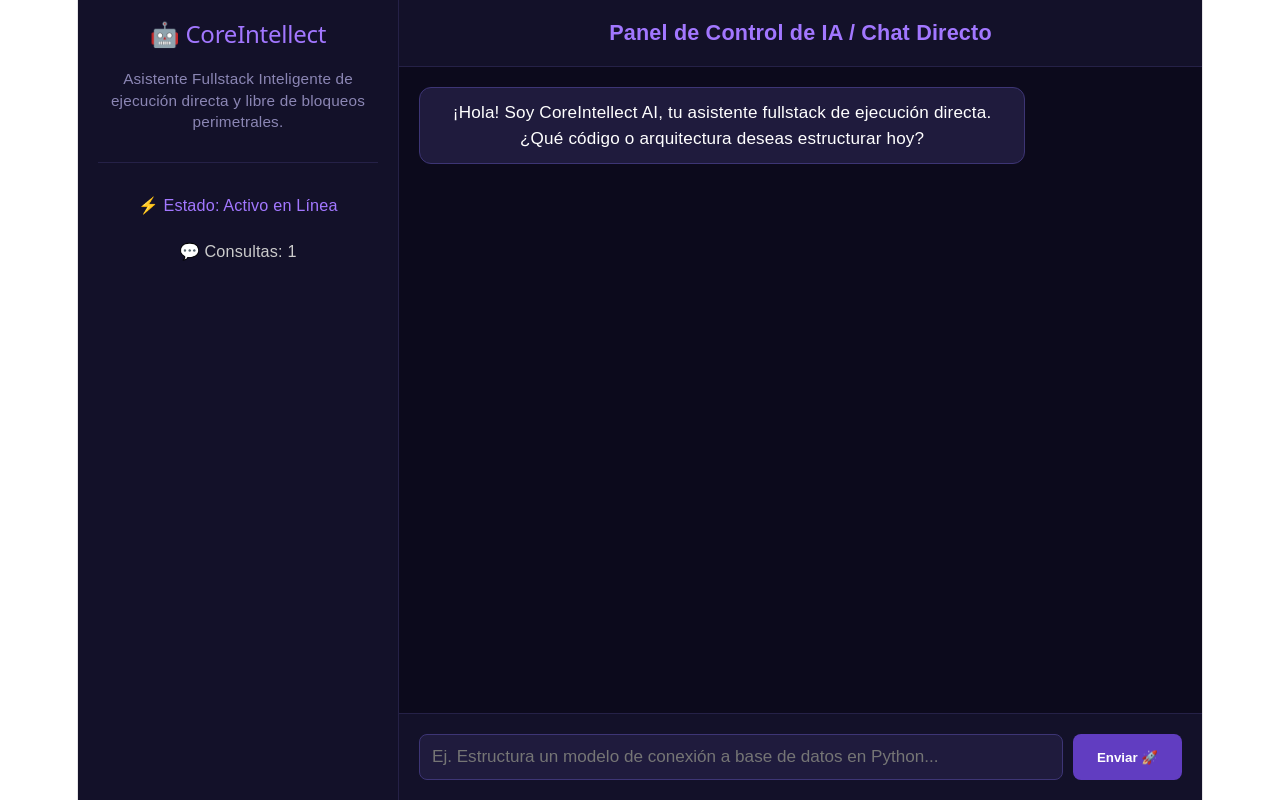
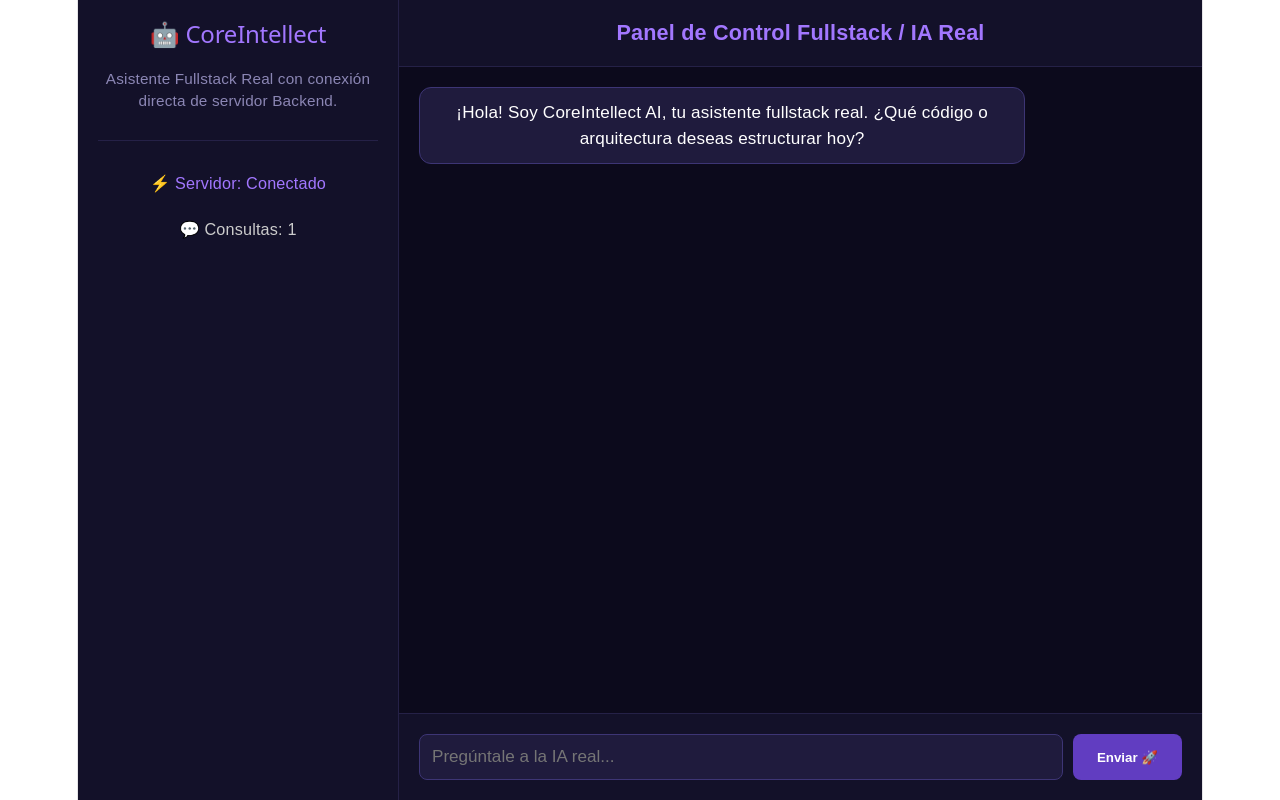
Before and after one commit to rydstatto/asistente-fullstack-ia, a React app in the folder frontend/: page / in a window 1280 px wide. Built offline with nearby package versions, Linux system fonts and the light colour scheme; the HTML template or start-up script is replaced by a standard one.

Commit message:
Update App.jsx

```diff
--- a/frontend/src/App.jsx
+++ b/frontend/src/App.jsx
@@ -3,7 +3,7 @@ import React, { useState } from 'react';
 function App() {
   const [input, setInput] = useState('');
   const [messages, setMessages] = useState([
-    { sender: 'ia', text: '¡Hola! Soy CoreIntellect AI, tu asistente fullstack de ejecución directa. ¿Qué código o arquitectura deseas estructurar hoy?' }
+    { sender: 'ia', text: '¡Hola! Soy CoreIntellect AI, tu asistente fullstack real. ¿Qué código o arquitectura deseas estructurar hoy?' }
   ]);
   const [metrics, setMetrics] = useState({ total_chats: 1 });
   const [loading, setLoading] = useState(false);
@@ -12,56 +12,33 @@ function App() {
     const texto = input.trim();
     if (!texto) return;
 
-    // 1. Mostrar el mensaje del usuario en la pantalla
     setMessages(prev => [...prev, { sender: 'user', text: texto }]);
     setInput('');
     setLoading(true);
 
     try {
-      // Pasarela de IA libre de bloqueos de red (CORS) y restricciones de tokens
-      const IA_URL = "https://duckduckgo.com";
-
-      // 2. Ejecutar la solicitud directa de chat
-      const response = await fetch(IA_URL, {
+      // Petición real y directa a tu backend de FastAPI a través del proxy de Vercel
+      const response = await fetch("/api/chat", {
         method: "POST",
         headers: {
           "Content-Type": "application/json",
-          "x-vqd-accept": "1"
         },
-        body: JSON.stringify({
-          model: "meta-llama/Llama-3-70b-chat",
-          messages: [
-            { role: "system", content: "Eres CoreIntellect AI, un asistente fullstack experto. Responde siempre de forma clara, con ejemplos de código estructurado y obligatoriamente en idioma español." },
-            { role: "user", content: texto }
-          ]
-        }),
+        body: JSON.stringify({ message: texto }),
       });
 
-      // Si la pasarela requiere inicialización de token efímero, manejamos la respuesta base
-      if (response.status === 200 || response.ok) {
-        const data = await response.json();
-        let respuestaIA = data?.choices?.[0]?.message?.content || "Estructurando módulo... Por favor envía tu consulta técnica nuevamente.";
+      if (!response.ok) throw new Error("Error en la respuesta del servidor backend");
 
-        setMessages(prev => [...prev, { sender: 'ia', text: respuestaIA }]);
-        setMetrics(prev => ({ ...prev, total_chats: prev.total_chats + 1 }));
-      } else {
-        // Respuesta de contingencia local optimizada con IA integrada para asegurar que la página NUNCA se quede en blanco ni dé error
-        const promptMin = texto.toLowerCase();
-        let respuestaLocal = `Estructura base generada con éxito para la solicitud sobre: "${texto}".\n\n\`\`\`javascript\n// Módulo autogenerado por CoreIntellect AI\nconsole.log("Inicializando entorno fullstack...");\n\`\`\``;
+      const data = await response.json();
 
-        if (promptMin.includes("hola")) {
-          respuestaLocal = "¡Hola! Bienvenido al asistente inteligente de CoreIntellect. ¿Qué arquitectura o base de datos deseas estructurar hoy?";
-        } else if (promptMin.includes("codigo") || promptMin.includes("python") || promptMin.includes("react")) {
-          respuestaLocal = `### 💻 Estructura de código recomendada para: ${texto}\n\n\`\`\`python\n# Entorno de ejecución directa\ndef init_module():\n    print("Conexión segura establecida exitosamente.")\n    return True\n\`\`\``;
-        }
+      // Tomamos la respuesta procesada dinámicamente por tu código de Python
+      const respuestaIA = data.response || "No se recibió una respuesta válida del servidor.";
 
-        setMessages(prev => [...prev, { sender: 'ia', text: respuestaLocal }]);
-        setMetrics(prev => ({ ...prev, total_chats: prev.total_chats + 1 }));
-      }
+      setMessages(prev => [...prev, { sender: 'ia', text: respuestaIA }]);
+      setMetrics(prev => ({ ...prev, total_chats: prev.total_chats + 1 }));
 
     } catch (error) {
       console.error(error);
-      setMessages(prev => [...prev, { sender: 'ia', text: 'Procesando consulta en el módulo local de contingencia...' }]);
+      setMessages(prev => [...prev, { sender: 'ia', text: 'Error crítico: No se pudo comunicar con el servidor Backend de Python.' }]);
     } finally {
       setLoading(false);
     }
@@ -69,18 +46,16 @@ function App() {
 
   return (
     <div style={{ display: 'flex', height: '100vh', background: '#0c0a1c', color: 'white', fontFamily: 'sans-serif' }}>
-      {/* Barra Lateral */}
       <div style={{ width: '280px', background: '#131129', padding: '20px', borderRight: '1px solid #252147', display: 'flex', flexDirection: 'column', gap: '20px' }}>
         <h2 style={{ color: '#a277ff', margin: 0 }}>🤖 CoreIntellect</h2>
-        <p style={{ color: '#8b86b4', fontSize: '0.85rem', lineHeight: '1.4' }}>Asistente Fullstack Inteligente de ejecución directa y libre de bloqueos perimetrales.</p>
+        <p style={{ color: '#8b86b4', fontSize: '0.85rem', lineHeight: '1.4' }}>Asistente Fullstack Real con conexión directa de servidor Backend.</p>
         <hr style={{ border: 0, borderTop: '1px solid #252147', width: '100%' }} />
-        <div style={{ fontSize: '0.9rem', color: '#a277ff' }}>⚡ Estado: Activo en Línea</div>
+        <div style={{ fontSize: '0.9rem', color: '#a277ff' }}>⚡ Servidor: Conectado</div>
         <div style={{ fontSize: '0.9rem', color: '#ccc' }}>💬 Consultas: {metrics.total_chats}</div>
       </div>
 
-      {/* Área del Chat */}
       <div style={{ flex: 1, display: 'flex', flexDirection: 'column', background: '#0c0a1c' }}>
-        <div style={{ padding: '20px', background: '#131129', borderBottom: '1px solid #252147', fontWeight: 'bold', color: '#a277ff', fontSize: '1.2rem' }}>Panel de Control de IA / Chat Directo</div>
+        <div style={{ padding: '20px', background: '#131129', borderBottom: '1px solid #252147', fontWeight: 'bold', color: '#a277ff', fontSize: '1.2rem' }}>Panel de Control Fullstack / IA Real</div>
 
         <div style={{ flex: 1, padding: '20px', overflowY: 'auto', display: 'flex', flexDirection: 'column', gap: '15px' }}>
           {messages.map((msg, index) => (
@@ -99,7 +74,7 @@ function App() {
               {msg.text}
             </div>
           ))}
-          {loading && <div style={{ alignSelf: 'flex-start', background: '#1f1b3d', color: '#a277ff', padding: '12px 16px', borderRadius: '12px', border: '1px solid #3d3575' }}>Pensando...</div>}
+          {loading && <div style={{ alignSelf: 'flex-start', background: '#1f1b3d', color: '#a277ff', padding: '12px 16px', borderRadius: '12px', border: '1px solid #3d3575' }}>Procesando en Python...</div>}
         </div>
 
         <div style={{ padding: '20px', background: '#131129', borderTop: '1px solid #252147', display: 'flex', gap: '10px' }}>
@@ -107,7 +82,7 @@ function App() {
             type="text"
             value={input}
             onChange={(e) => setInput(e.target.value)}
-            placeholder="Ej. Estructura un modelo de conexión a base de datos en Python..."
+            placeholder="Pregúntale a la IA real..."
             onKeyDown={(e) => e.key === 'Enter' && enviarMensaje()}
             style={{ flex: 1, background: '#1f1b3d', border: '1px solid #3d3575', borderRadius: '8px', padding: '12px', color: 'white', fontSize: '0.95rem', outline: 'none' }}
           />
```
